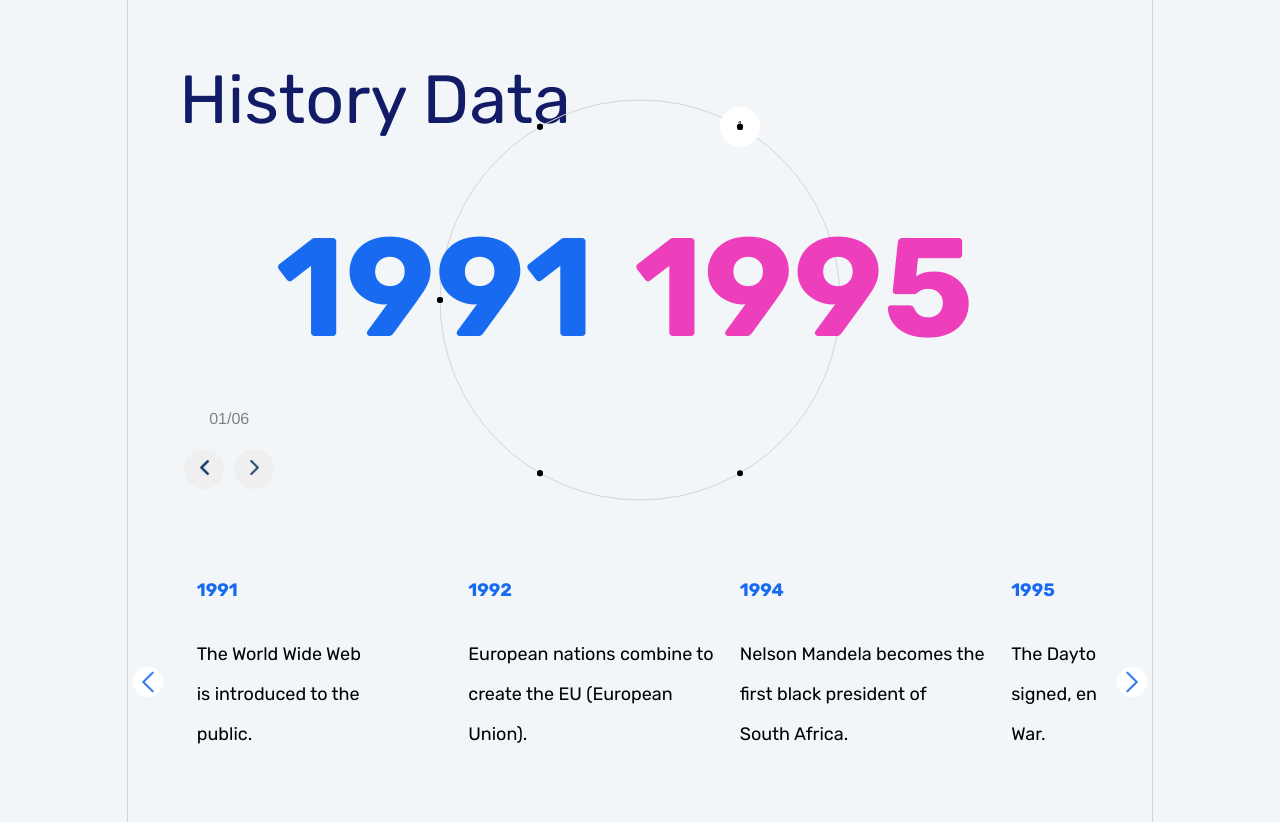
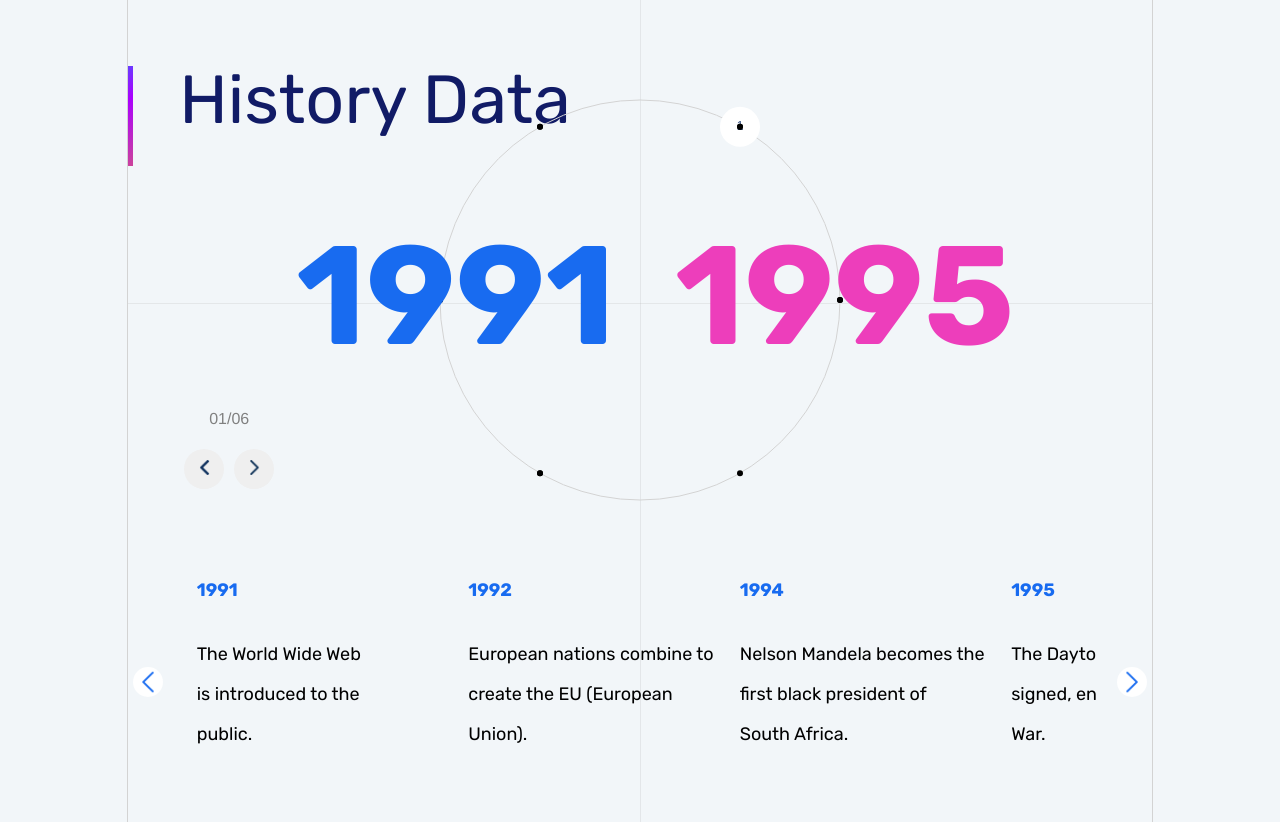
Before and after one commit to RaymondZziwa/only.co-interview, a React (Create React App) app: page / in a window 1280 px wide. Built offline with nearby package versions, Linux system fonts and the light colour scheme.

Commit message:
Added the layout design of the linear gradiented bar near the header title

```diff
--- a/src/components/time_frame.tsx
+++ b/src/components/time_frame.tsx
@@ -1,4 +1,4 @@
-import { CircleAlignment, CircleWrapper, CircularWrapper, ControlsWrapper, EventListWrapper, HeaderWrapper, MobileLayoutWrapper, PeriodEnd, PeriodStart } from '../styled/styles';
+import { CircleAlignment, CircleWrapper, CircularWrapper, ControlsWrapper, EventListWrapper, HeaderWrapper, LinearComponent, MobileLayoutWrapper, PeriodEnd, PeriodStart } from '../styled/styles';
 import Circle from './circle';
 import { timePeriods } from '../data/sample_data';
 import ControlCenterSection from './control_center';
@@ -59,8 +59,9 @@ const TimeFrame= () => {
 
   return (
     <CircularWrapper>
+        <LinearComponent></LinearComponent>
         <HeaderWrapper>
-            History Data
+          History Data
         </HeaderWrapper>
           <PeriodStart ref={yearStartRef}>{startYear}</PeriodStart>
 
--- a/src/styled/styles.ts
+++ b/src/styled/styles.ts
@@ -1,23 +1,58 @@
 import styled from "styled-components";
 import { Swiper } from "swiper/react";
-
 
 export const Container = styled.div`
   margin: auto;
   height: 100%;
-  width:80%;
+  width: 80%;
   border-left: 1px solid lightgray;
   border-right: 1px solid lightgray;
   overflow-x: auto;
   white-space: nowrap;
+  position: relative;
 
   @media (max-width: 768px) {
-    border:none;
-    width:100%;
-    height:1000px;
-    z-index:2;
+    border: none;
+    width: 100%;
+    height: 1000px;
+    z-index: 2;
+
+    &::before,
+    &::after {
+      display: none;
+    }
+  }
+
+  &::before {
+    z-index: -1;
+    content: '';
+    position: absolute;
+    top: 36.8%;
+    left: 0;
+    width: 100%;
+    height: 1px;
+    background: lightgray;
+  }
+
+  &::after {
+    z-index: -1;
+    content: '';
+    position: absolute;
+    top: 0;
+    left: 50%;
+    width: 1px;
+    height: 100%;
+    background: lightgray;
+  }
+
+  &::before,
+  &::after {
+    content: '';
+    position: absolute;
+    background: rgba(169, 169, 169, 0.2);
   }
 `;
+
 
 export const CircularWrapper = styled.div`
   position: relative;
@@ -47,9 +82,9 @@ export const PeriodStart = styled.span`
   font-size: 140px;
   font-weight: bold;
   font-family: "Rubik", sans-serif;
-  top: 35%;
+  top: 36%;
   transform: translate(-50%, -50%);
-  left: 30%;
+  left: 32%;
   color:#186bf0;
   z-index:5;
 
@@ -64,9 +99,9 @@ export const PeriodEnd = styled.span`
   font-size: 140px;
   font-weight: bold;
   font-family: "Rubik", sans-serif;
-  top: 35%;
+  top: 36%;
   transform: translate(-50%, -50%);
-  left: 66%;
+  left: 70%;
   color:#ed3ebb;
   z-index:5;
 
@@ -196,3 +231,12 @@ export const StyledSwiper = styled(Swiper)`
 
 export const MobileLayoutWrapper = styled.div`
 `;
+
+export const LinearComponent = styled.div`
+  display:inline-block;
+  height:100px;
+  background-image: linear-gradient(319deg, #cc4499 0%, #aa00ff 67%, #663dff 100%);
+  width:5px;
+  position:absolute;
+  top: 8%;
+`;
```
